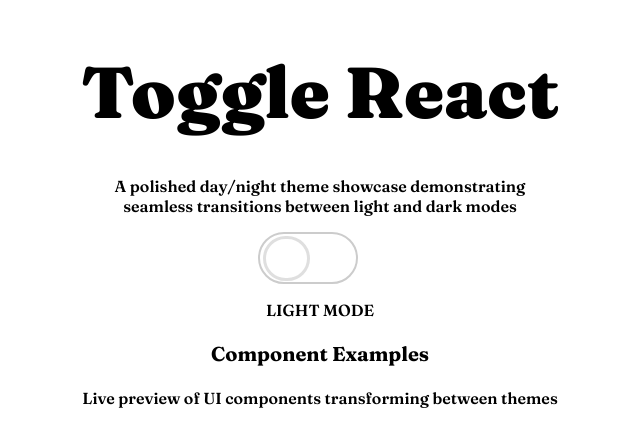
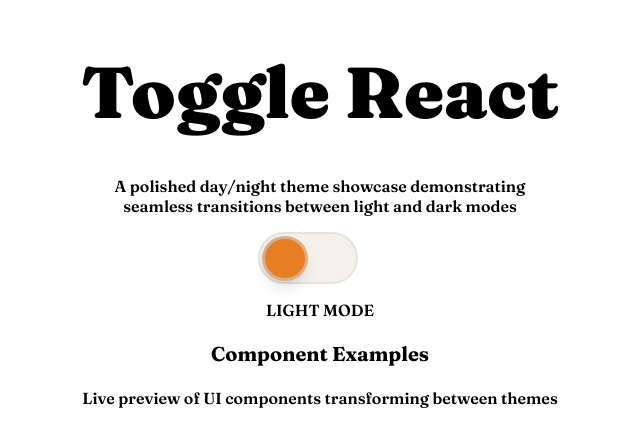
Before and after one commit to nasrinmgh/Toggle-page-react, a React (Create React App) app: page / in a window 1280 px wide. Shown: the top 446 px of the page, without its empty margins (320-960 px from the left). Built offline with nearby package versions, Linux system fonts and the light colour scheme.

Commit message:
toggle button styles

```diff
--- a/src/App.css
+++ b/src/App.css
@@ -13,8 +13,19 @@
   left: 37%;
   width: 96px;
   height: 48px;
-  border: 2px solid #ccc;
+  border: 2px solid hsl(var(--border));
+  background-color: hsl(var(--secondary));
   border-radius: 50px;
+  transition: all 300ms ease;
+}
+
+.toggle-btn:hover {
+  border-color: hsl(var(--primary) / 0.5);
+}
+
+.toggle-btn:focus {
+  outline: none;
+  box-shadow: 0 0 0 4px hsl(var(--primary) / 0.2);
 }
 
 #toggle-input {
@@ -28,18 +39,23 @@
   display: hidden;
   opacity: 0;
   pointer-events: all;
+  transform: translateX(8px); /* ??? */
 }
 
 .slider {
   position: absolute;
   width: 42%;
   height: 80%;
+  right: 3rem;
+  top: 2px;
   border: 3px solid #cccccca1;
   border-radius: 40px;
-  right: 2.9rem;
-  top: 2px;
-  transition: all 350ms ease;
   pointer-events: none;
+  background-color: hsl(var(--primary));
+  box-shadow:
+    0 10px 15px -3px rgba(0, 0, 0, 0.1),
+    0 4px 6px -4px rgba(0, 0, 0, 0.1);
+  transition: transform 300ms ease;
 }
 
 input:checked + .slider {
@@ -50,5 +66,15 @@ input:checked + .slider {
   border-radius: 40px;
   left: 48%;
   top: 2px;
-  transition: all 350ms ease;
+  transition: all 300ms ease;
+  transform: translateX(1px); /* ???  */
 }
+
+/*
+.toggle-icon {
+  width: 24px;
+  height: 24px;
+  color: hsl(var(--primary-foregrounds));
+}
+
+*/
```
